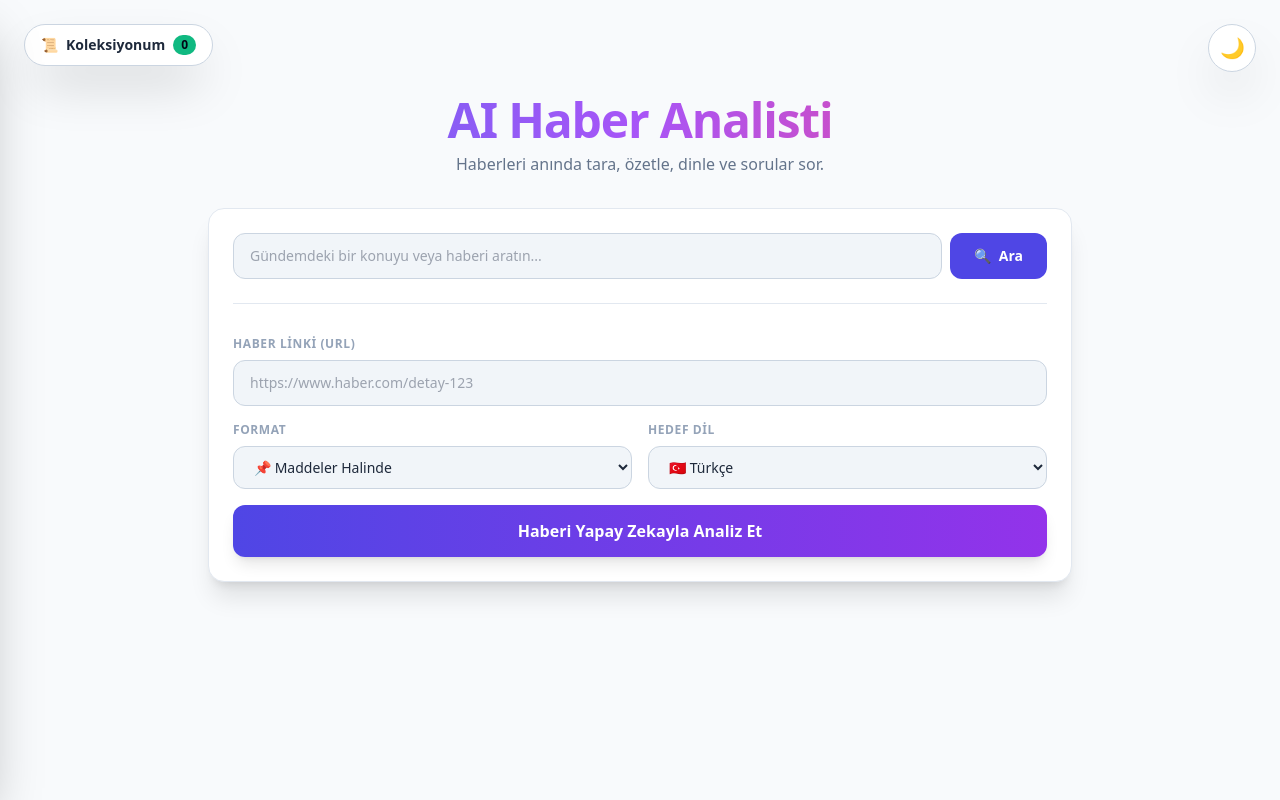
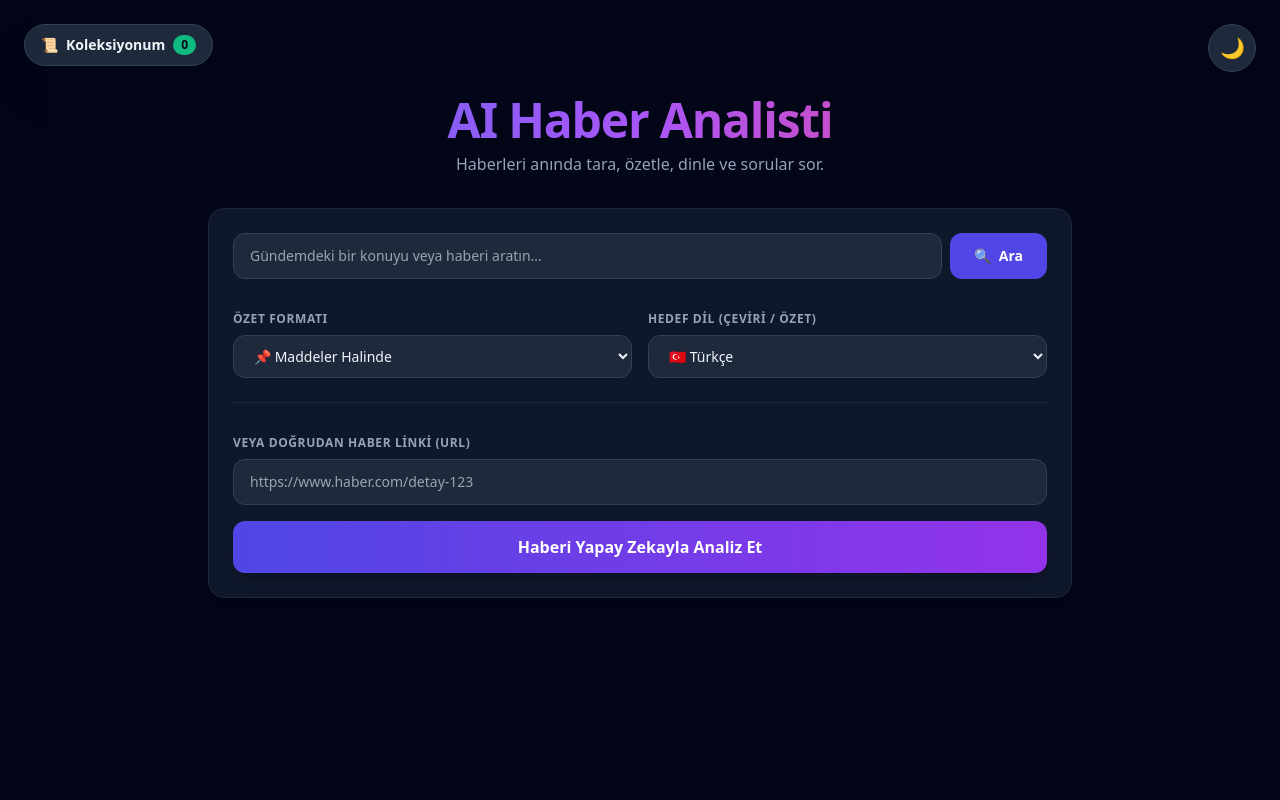
Before and after one commit to Leartha/AI-News-Scraper, a Flask app: page / in a window 1280 px wide. Run offline with Flask 3, Linux system fonts and the light colour scheme; some libraries are stand-ins or nearby versions.

Commit message:
Update index.html

```diff
--- a/templates/index.html
+++ b/templates/index.html
@@ -12,14 +12,14 @@
         }
     </script>
 </head>
-<body class="bg-slate-50 dark:bg-slate-950 text-slate-800 dark:text-slate-100 min-h-screen transition-colors duration-300 font-sans pb-20">
+<body class="bg-slate-950 text-slate-100 min-h-screen transition-colors duration-300 font-sans pb-20 overflow-x-hidden">
 
     <!-- 1. EN ÜST KATMAN: SABİT DARK MODE BUTONU (SAĞ ÜST) -->
     <button
         id="theme-toggle"
         type="button"
         title="Temayı Değiştir"
-        class="fixed top-6 right-6 z-[9999] w-12 h-12 rounded-full bg-white dark:bg-slate-800 text-slate-800 dark:text-slate-100 border border-slate-300 dark:border-slate-700 shadow-2xl hover:scale-110 active:scale-95 transition-all duration-300 flex items-center justify-center cursor-pointer"
+        class="fixed top-6 right-6 z-[9999] w-12 h-12 rounded-full bg-slate-800 text-slate-100 border border-slate-700 shadow-2xl hover:scale-110 active:scale-95 transition-all duration-300 flex items-center justify-center cursor-pointer"
     >
         <span id="theme-toggle-dark-icon" class="text-xl leading-none">🌙</span>
         <span id="theme-toggle-light-icon" class="text-xl leading-none hidden">☀️</span>
@@ -28,7 +28,7 @@
     <!-- 2. EN ÜST KATMAN: KOLEKSİYON BUTONU (SOL ÜST) -->
     <button
         onclick="toggleCollectionDrawer()"
-        class="fixed top-6 left-6 z-[9999] px-4 py-2.5 rounded-full bg-white dark:bg-slate-800 text-slate-800 dark:text-slate-100 border border-slate-300 dark:border-slate-700 shadow-2xl hover:scale-105 active:scale-95 transition-all duration-300 flex items-center gap-2 text-sm font-semibold cursor-pointer"
+        class="fixed top-6 left-6 z-[9999] px-4 py-2.5 rounded-full bg-slate-800 text-slate-100 border border-slate-700 shadow-2xl hover:scale-105 active:scale-95 transition-all duration-300 flex items-center gap-2 text-sm font-semibold cursor-pointer"
     >
         <span>📜</span>
         <span class="hidden sm:inline">Koleksiyonum</span>
@@ -38,17 +38,17 @@
     <!-- 3. SOL AÇILIR YAN MENÜ (KOLEKSİYON DRAWER) -->
     <div id="drawer-overlay" onclick="toggleCollectionDrawer()" class="fixed inset-0 bg-slate-950/60 backdrop-blur-sm z-[10000] hidden transition-opacity"></div>
 
-    <div id="collection-drawer" class="fixed top-0 left-0 h-full w-80 md:w-96 bg-white dark:bg-slate-900 z-[10001] shadow-2xl transform -translate-x-full transition-transform duration-300 ease-in-out flex flex-col border-r border-slate-200 dark:border-slate-800">
-        <div class="p-5 border-b border-slate-200 dark:border-slate-800 flex items-center justify-between">
-            <h3 class="text-lg font-bold text-slate-800 dark:text-slate-100 flex items-center gap-2">
+    <div id="collection-drawer" class="fixed top-0 left-0 h-full w-80 md:w-96 bg-slate-900 z-[10001] shadow-2xl transform -translate-x-full transition-transform duration-300 ease-in-out flex flex-col border-r border-slate-800">
+        <div class="p-5 border-b border-slate-800 flex items-center justify-between">
+            <h3 class="text-lg font-bold text-slate-100 flex items-center gap-2">
                 <span>📚</span> Kaydedilen Özetler
             </h3>
-            <button onclick="toggleCollectionDrawer()" class="text-slate-400 hover:text-slate-600 dark:hover:text-slate-200 text-2xl font-bold">&times;</button>
+            <button onclick="toggleCollectionDrawer()" class="text-slate-400 hover:text-slate-200 text-2xl font-bold">&times;</button>
         </div>
         <div id="collection-list" class="flex-1 overflow-y-auto p-4 space-y-3">
             <!-- JS ile dolacak -->
         </div>
-        <div class="p-4 border-t border-slate-200 dark:border-slate-800">
+        <div class="p-4 border-t border-slate-800">
             <button onclick="clearCollection()" class="w-full py-2 text-xs font-semibold text-rose-500 hover:text-rose-600 hover:bg-rose-950/30 rounded-lg transition">
                 Geçmişi Temizle
             </button>
@@ -63,36 +63,61 @@
             <h1 class="text-3xl md:text-5xl font-extrabold tracking-tight bg-gradient-to-r from-indigo-500 via-purple-500 to-pink-500 bg-clip-text text-transparent">
                 AI Haber Analisti
             </h1>
-            <p class="text-slate-500 dark:text-slate-400 mt-2 text-sm md:text-base">Haberleri anında tara, özetle, dinle ve sorular sor.</p>
+            <p class="text-slate-400 mt-2 text-sm md:text-base">Haberleri anında tara, özetle, dinle ve sorular sor.</p>
         </div>
 
         <!-- ARAMA VE LINK GİRİŞ FORMU -->
-        <div class="bg-white dark:bg-slate-900 p-6 rounded-2xl shadow-xl border border-slate-200 dark:border-slate-800 mb-8 space-y-6">
+        <div class="bg-slate-900 p-6 rounded-2xl shadow-xl border border-slate-800 mb-8 space-y-6 overflow-hidden">
 
             <!-- Arama Kutusu -->
             <form action="/" method="GET" class="flex gap-2">
-                <input type="text" name="query" value="{{ arama_kelimesi or '' }}" placeholder="Gündemdeki bir konuyu veya haberi aratın..." class="flex-1 px-4 py-3 rounded-xl bg-slate-100 dark:bg-slate-800 border border-slate-300 dark:border-slate-700 focus:outline-none focus:ring-2 focus:ring-indigo-500 text-sm">
-                <button type="submit" class="px-6 py-3 bg-indigo-600 hover:bg-indigo-500 text-white font-semibold rounded-xl transition text-sm flex items-center gap-2">
+                <input type="text" name="query" value="{{ arama_kelimesi or '' }}" placeholder="Gündemdeki bir konuyu veya haberi aratın..." class="flex-1 px-4 py-3 rounded-xl bg-slate-800 border border-slate-700 focus:outline-none focus:ring-2 focus:ring-indigo-500 text-sm text-slate-100">
+                <button type="submit" class="px-6 py-3 bg-indigo-600 hover:bg-indigo-500 text-white font-semibold rounded-xl transition text-sm flex items-center gap-2 shrink-0">
                     <span>🔍</span> Ara
                 </button>
             </form>
 
-            <!-- Arama Sonuçları -->
+            <!-- ORTAK FORMAT VE DİL SEÇİM PANELİ -->
+            <div class="grid grid-cols-1 sm:grid-cols-2 gap-4 pt-2">
+                <div>
+                    <label class="block text-xs font-bold uppercase tracking-wider text-slate-400 mb-2">Özet Formatı</label>
+                    <select id="global-format" name="format" form="url-form" class="w-full px-4 py-2.5 rounded-xl bg-slate-800 border border-slate-700 text-sm text-slate-100 focus:outline-none focus:ring-2 focus:ring-indigo-500">
+                        <option value="maddeli">📌 Maddeler Halinde</option>
+                        <option value="tek_cumle">🎯 Tek Cümle Özet</option>
+                        <option value="tweet">🐦 Tweet / X Flood</option>
+                        <option value="soru_cevap">❓ Soru - Cevap</option>
+                    </select>
+                </div>
+
+                <div>
+                    <label class="block text-xs font-bold uppercase tracking-wider text-slate-400 mb-2">Hedef Dil (Çeviri / Özet)</label>
+                    <select id="global-dil" name="dil" form="url-form" class="w-full px-4 py-2.5 rounded-xl bg-slate-800 border border-slate-700 text-sm text-slate-100 focus:outline-none focus:ring-2 focus:ring-indigo-500">
+                        <option value="tr">🇹🇷 Türkçe</option>
+                        <option value="en">🇬🇧 İngilizce</option>
+                        <option value="de">🇩🇪 Almanca</option>
+                        <option value="es">🇪🇸 İspanyolca</option>
+                    </select>
+                </div>
+            </div>
+
+            <!-- Arama Sonuçları Listesi -->
             {% if haberler %}
-            <div class="space-y-3 pt-4 border-t border-slate-200 dark:border-slate-800">
+            <div class="space-y-3 pt-4 border-t border-slate-800">
                 <h3 class="text-xs font-bold uppercase tracking-wider text-slate-400">Bulunan Haberler</h3>
-                <div class="grid gap-2">
+                <div class="grid gap-3">
                     {% for h in haberler %}
-                    <div class="p-3 rounded-xl bg-slate-50 dark:bg-slate-800/50 border border-slate-200 dark:border-slate-700/50 flex items-center justify-between gap-4">
-                        <div class="truncate">
-                            <a href="{{ h.url }}" target="_blank" class="font-medium text-sm hover:underline text-indigo-600 dark:text-indigo-400 block truncate">{{ h.title }}</a>
-                            <span class="text-[11px] text-slate-400">{{ h.source }} • {{ h.date }}</span>
+                    <div class="p-4 rounded-xl bg-slate-800/60 border border-slate-700/60 flex flex-col sm:flex-row sm:items-center justify-between gap-4 overflow-hidden">
+                        <div class="min-w-0 flex-1">
+                            <a href="{{ h.url }}" target="_blank" class="font-medium text-sm hover:underline text-indigo-400 block truncate" title="{{ h.title }}">{{ h.title }}</a>
+                            <span class="text-[11px] text-slate-400 block mt-1">{{ h.source }} • {{ h.date }}</span>
                         </div>
-                        <form action="/" method="POST" class="shrink-0">
+                        <form action="/" method="POST" class="shrink-0 search-result-form">
                             <input type="hidden" name="islem_turu" value="ozetle">
                             <input type="hidden" name="url" value="{{ h.url }}">
-                            <button type="submit" class="px-3 py-1.5 bg-emerald-600 hover:bg-emerald-500 text-white text-xs font-semibold rounded-lg transition">
-                                Özetle ⚡
+                            <input type="hidden" name="format" class="search-format-input" value="maddeli">
+                            <input type="hidden" name="dil" class="search-dil-input" value="tr">
+                            <button type="submit" onclick="syncOptions(this)" class="w-full sm:w-auto px-4 py-2 bg-emerald-600 hover:bg-emerald-500 text-white text-xs font-semibold rounded-lg transition shadow-md flex items-center justify-center gap-1.5 cursor-pointer">
+                                <span>Özetle</span> ⚡
                             </button>
                         </form>
                     </div>
@@ -102,34 +127,12 @@
             {% endif %}
 
             <!-- Doğrudan URL ile Özetleme Formu -->
-            <form action="/" method="POST" class="space-y-4 pt-4 border-t border-slate-200 dark:border-slate-800">
+            <form id="url-form" action="/" method="POST" class="space-y-4 pt-4 border-t border-slate-800">
                 <input type="hidden" name="islem_turu" value="ozetle">
 
                 <div>
-                    <label class="block text-xs font-bold uppercase tracking-wider text-slate-400 mb-2">Haber Linki (URL)</label>
-                    <input type="url" name="url" required placeholder="https://www.haber.com/detay-123" class="w-full px-4 py-3 rounded-xl bg-slate-100 dark:bg-slate-800 border border-slate-300 dark:border-slate-700 focus:outline-none focus:ring-2 focus:ring-indigo-500 text-sm">
-                </div>
-
-                <div class="grid grid-cols-1 sm:grid-cols-2 gap-4">
-                    <div>
-                        <label class="block text-xs font-bold uppercase tracking-wider text-slate-400 mb-2">Format</label>
-                        <select name="format" class="w-full px-4 py-2.5 rounded-xl bg-slate-100 dark:bg-slate-800 border border-slate-300 dark:border-slate-700 text-sm">
-                            <option value="maddeli">📌 Maddeler Halinde</option>
-                            <option value="tek_cumle">🎯 Tek Cümle Özet</option>
-                            <option value="tweet">🐦 Tweet / X Flood</option>
-                            <option value="soru_cevap">❓ Soru - Cevap</option>
-                        </select>
-                    </div>
-
-                    <div>
-                        <label class="block text-xs font-bold uppercase tracking-wider text-slate-400 mb-2">Hedef Dil</label>
-                        <select name="dil" class="w-full px-4 py-2.5 rounded-xl bg-slate-100 dark:bg-slate-800 border border-slate-300 dark:border-slate-700 text-sm">
-                            <option value="tr">🇹🇷 Türkçe</option>
-                            <option value="en">🇬🇧 İngilizce</option>
-                            <option value="de">🇩🇪 Almanca</option>
-                            <option value="es">🇪🇸 İspanyolca</option>
-                        </select>
-                    </div>
+                    <label class="block text-xs font-bold uppercase tracking-wider text-slate-400 mb-2">Veya Doğrudan Haber Linki (URL)</label>
+                    <input type="url" name="url" placeholder="https://www.haber.com/detay-123" class="w-full px-4 py-3 rounded-xl bg-slate-800 border border-slate-700 focus:outline-none focus:ring-2 focus:ring-indigo-500 text-sm text-slate-100">
                 </div>
 
                 <button type="submit" class="w-full py-3.5 bg-gradient-to-r from-indigo-600 to-purple-600 hover:from-indigo-500 hover:to-purple-500 text-white font-bold rounded-xl shadow-lg transition">
@@ -140,21 +143,21 @@
 
         <!-- ÖZET SONUÇ KARTI -->
         {% if ozet %}
-        <div class="bg-white dark:bg-slate-900 p-6 md:p-8 rounded-2xl shadow-2xl border border-slate-200 dark:border-slate-800 space-y-6">
+        <div class="bg-slate-900 p-6 md:p-8 rounded-2xl shadow-2xl border border-slate-800 space-y-6">
 
             <!-- HABER BAŞLIĞI VE DUYGU ROZETİ -->
             {% if baslik %}
-            <div class="flex items-center justify-between gap-4 pb-4 border-b border-slate-200 dark:border-slate-800">
-                <h2 id="current-baslik" class="text-xl md:text-2xl font-bold text-slate-800 dark:text-slate-100 leading-snug">
+            <div class="flex items-center justify-between gap-4 pb-4 border-b border-slate-800">
+                <h2 id="current-baslik" class="text-xl md:text-2xl font-bold text-slate-100 leading-snug">
                     {{ baslik }}
                 </h2>
 
                 {% if duygu %}
                 <div class="shrink-0">
                     <span id="current-duygu" class="px-3.5 py-1.5 rounded-full text-xs font-black shadow-sm border flex items-center gap-1.5 uppercase tracking-wide
-                        {% if duygu == 'Pozitif' %} bg-emerald-500/10 text-emerald-600 dark:text-emerald-400 border-emerald-500/30
-                        {% elif duygu == 'Negatif' %} bg-rose-500/10 text-rose-600 dark:text-rose-400 border-rose-500/30
-                        {% else %} bg-slate-500/10 text-slate-600 dark:text-slate-400 border-slate-500/30 {% endif %}">
+                        {% if duygu == 'Pozitif' %} bg-emerald-500/10 text-emerald-400 border-emerald-500/30
+                        {% elif duygu == 'Negatif' %} bg-rose-500/10 text-rose-400 border-rose-500/30
+                        {% else %} bg-slate-500/10 text-slate-400 border-slate-500/30 {% endif %}">
                         {% if duygu == 'Pozitif' %}😊{% elif duygu == 'Negatif' %}😡{% else %}😐{% endif %}
                         <span>{{ duygu }}</span>
                     </span>
@@ -173,12 +176,12 @@
             <div id="raw-haber-metni" class="hidden">{{ haber_metni or '' }}</div>
 
             <!-- Özet Metni Görünür Alanı -->
-            <div class="prose dark:prose-invert max-w-none text-slate-700 dark:text-slate-300 leading-relaxed whitespace-pre-line text-base font-medium">
+            <div class="prose dark:prose-invert max-w-none text-slate-300 leading-relaxed whitespace-pre-line text-base font-medium">
                 {{ ozet }}
             </div>
 
             <!-- EYLEM BUTONLARI & SES PANELİ -->
-            <div class="pt-4 border-t border-slate-200 dark:border-slate-800 space-y-4">
+            <div class="pt-4 border-t border-slate-800 space-y-4">
                 <div class="flex flex-wrap gap-3 items-center justify-between">
                     <button onclick="sesiOynat()" class="px-5 py-2.5 bg-indigo-600 hover:bg-indigo-500 text-white font-semibold text-sm rounded-xl shadow-md transition flex items-center gap-2 cursor-pointer">
                         <span>🔊</span> Özeti Dinle
@@ -190,31 +193,31 @@
                 </div>
 
                 <!-- SES PLAYER & HIZ BUTONLARI -->
-                <div id="audio-panel" class="hidden p-4 bg-slate-100 dark:bg-slate-800/80 border border-slate-300 dark:border-slate-700 rounded-xl space-y-3">
+                <div id="audio-panel" class="hidden p-4 bg-slate-800/80 border border-slate-700 rounded-xl space-y-3">
                     <audio id="main-audio-player" controls class="w-full h-10 rounded-lg"></audio>
 
-                    <div class="flex items-center justify-between pt-1 border-t border-slate-200 dark:border-slate-700">
-                        <span class="text-xs text-slate-500 dark:text-slate-400 font-semibold">🎙️ Okuma Hızı:</span>
+                    <div class="flex items-center justify-between pt-1 border-t border-slate-700">
+                        <span class="text-xs text-slate-400 font-semibold">🎙️ Okuma Hızı:</span>
                         <div class="flex gap-1.5">
-                            <button onclick="setAudioSpeed(0.5)" class="speed-btn px-2.5 py-1 text-xs rounded-lg bg-slate-200 dark:bg-slate-700 text-slate-800 dark:text-slate-200 transition font-mono">0.5x</button>
+                            <button onclick="setAudioSpeed(0.5)" class="speed-btn px-2.5 py-1 text-xs rounded-lg bg-slate-700 text-slate-200 transition font-mono">0.5x</button>
                             <button onclick="setAudioSpeed(1.0)" class="speed-btn active-speed px-2.5 py-1 text-xs rounded-lg bg-emerald-500 text-slate-950 font-bold transition font-mono">1x</button>
-                            <button onclick="setAudioSpeed(1.5)" class="speed-btn px-2.5 py-1 text-xs rounded-lg bg-slate-200 dark:bg-slate-700 text-slate-800 dark:text-slate-200 transition font-mono">1.5x</button>
-                            <button onclick="setAudioSpeed(2.0)" class="speed-btn px-2.5 py-1 text-xs rounded-lg bg-slate-200 dark:bg-slate-700 text-slate-800 dark:text-slate-200 transition font-mono">2x</button>
+                            <button onclick="setAudioSpeed(1.5)" class="speed-btn px-2.5 py-1 text-xs rounded-lg bg-slate-700 text-slate-200 transition font-mono">1.5x</button>
+                            <button onclick="setAudioSpeed(2.0)" class="speed-btn px-2.5 py-1 text-xs rounded-lg bg-slate-700 text-slate-200 transition font-mono">2x</button>
                         </div>
                     </div>
                 </div>
             </div>
 
             <!-- CHATBOT: HABERE SORU SOR -->
-            <div class="mt-8 pt-6 border-t border-slate-200 dark:border-slate-800 space-y-4">
+            <div class="mt-8 pt-6 border-t border-slate-800 space-y-4">
                 <h3 class="text-sm font-bold uppercase tracking-wider text-slate-400 flex items-center gap-2">
                     <span>💬</span> Bu Haber Hakkında Soru Sor
                 </h3>
                 <div class="flex gap-2">
-                    <input type="text" id="chat-question" placeholder="Örn: Bu olay ne zaman gerçekleşti?" class="flex-1 px-4 py-2.5 rounded-xl bg-slate-100 dark:bg-slate-800 border border-slate-300 dark:border-slate-700 text-sm focus:outline-none focus:ring-2 focus:ring-indigo-500">
+                    <input type="text" id="chat-question" placeholder="Örn: Bu olay ne zaman gerçekleşti?" class="flex-1 px-4 py-2.5 rounded-xl bg-slate-800 border border-slate-700 text-sm focus:outline-none focus:ring-2 focus:ring-indigo-500 text-slate-100">
                     <button onclick="askQuestion()" class="px-5 py-2.5 bg-purple-600 hover:bg-purple-500 text-white font-semibold text-sm rounded-xl transition">Sor</button>
                 </div>
-                <div id="chat-response" class="hidden p-4 rounded-xl bg-indigo-50 dark:bg-indigo-950/40 border border-indigo-200 dark:border-indigo-800/50 text-sm leading-relaxed"></div>
+                <div id="chat-response" class="hidden p-4 rounded-xl bg-indigo-950/40 border border-indigo-800/50 text-sm leading-relaxed text-indigo-200"></div>
             </div>
 
         </div>
@@ -224,6 +227,16 @@
 
     <!-- JAVASCRIPT KODLARI -->
     <script>
+        // ARAMA SONUÇLARINDA SEÇİLİ FORMAT VE DİLİ BİRLEŞTİRME
+        function syncOptions(buttonBtn) {
+            const form = buttonBtn.closest('form');
+            const selectedFormat = document.getElementById('global-format').value;
+            const selectedDil = document.getElementById('global-dil').value;
+
+            form.querySelector('.search-format-input').value = selectedFormat;
+            form.querySelector('.search-dil-input').value = selectedDil;
+        }
+
         // DARK MODE MANTIĞI
         (function() {
             const themeToggleBtn = document.getElementById('theme-toggle');
@@ -298,7 +311,7 @@
                 if (btn.innerText === `${speed}x` || (speed === 1.0 && btn.innerText === '1x')) {
                     btn.className = "speed-btn active-speed px-2.5 py-1 text-xs rounded-lg bg-emerald-500 text-slate-950 font-bold transition font-mono";
                 } else {
-                    btn.className = "speed-btn px-2.5 py-1 text-xs rounded-lg bg-slate-200 dark:bg-slate-700 text-slate-800 dark:text-slate-200 transition font-mono";
+                    btn.className = "speed-btn px-2.5 py-1 text-xs rounded-lg bg-slate-700 text-slate-200 transition font-mono";
                 }
             });
         }
@@ -396,15 +409,15 @@
             }
 
             listContainer.innerHTML = collection.map(item => `
-                <div class="p-3.5 bg-slate-50 dark:bg-slate-800/60 rounded-xl border border-slate-200 dark:border-slate-700 space-y-2">
+                <div class="p-3.5 bg-slate-800/60 rounded-xl border border-slate-700 space-y-2">
                     <div class="flex items-start justify-between gap-2">
-                        <h4 class="font-bold text-xs text-slate-800 dark:text-slate-200 line-clamp-2">${item.baslik}</h4>
+                        <h4 class="font-bold text-xs text-slate-200 line-clamp-2">${item.baslik}</h4>
                         <button onclick="deleteCollectionItem(${item.id})" class="text-slate-400 hover:text-rose-500 font-bold">&times;</button>
                     </div>
-                    <p class="text-xs text-slate-600 dark:text-slate-300 line-clamp-3">${item.ozet}</p>
-                    <div class="flex items-center justify-between text-[10px] text-slate-400 pt-1 border-t border-slate-200/50 dark:border-slate-700/50">
+                    <p class="text-xs text-slate-300 line-clamp-3">${item.ozet}</p>
+                    <div class="flex items-center justify-between text-[10px] text-slate-400 pt-1 border-t border-slate-700/50">
                         <span>${item.tarih}</span>
-                        <span class="font-semibold text-emerald-500">${item.duygu}</span>
+                        <span class="font-semibold text-emerald-400">${item.duygu}</span>
                     </div>
                 </div>
             `).join('');
```
